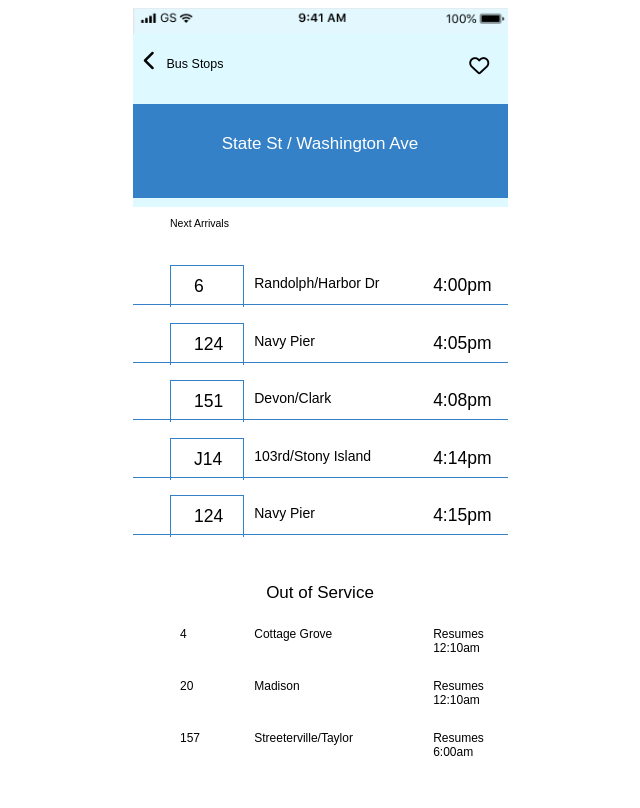
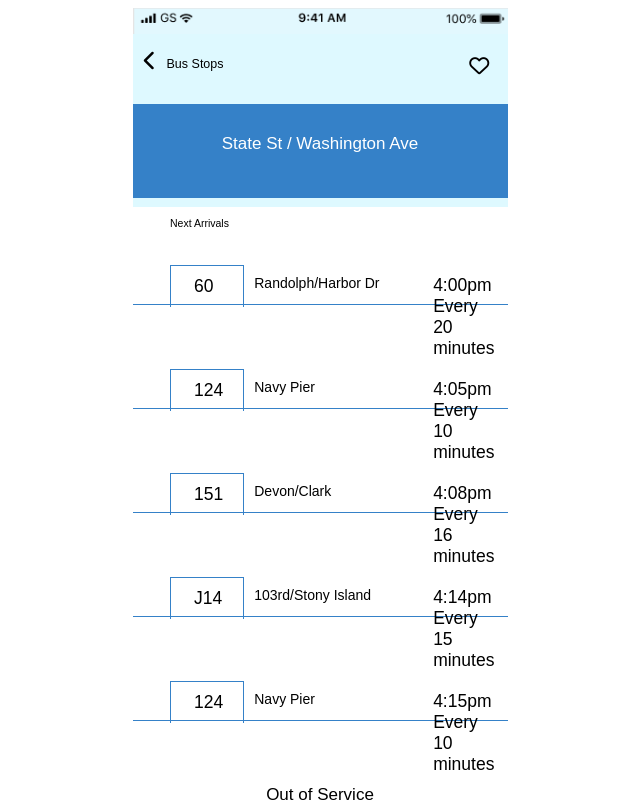
Before and after one commit to benyahr/frontend-challenge, a plain HTML site: page index.html in a window 1280 px wide. Shown: the top 808 px of the page, without its empty margins (320-960 px from the left). Drawn offline with Linux system fonts and the light colour scheme.

Commit message:
Add files via upload
Add frequency times and proper borders

```diff
--- a/index.html
+++ b/index.html
@@ -26,29 +26,29 @@
         <h1>Next Arrivals</h1>
       </div>
       <ul class="ul_row1">
-        <li class="bus feature">6</li>
+        <li class="bus feature">60</li>
         <li class="destination">Randolph/Harbor Dr</li>
-        <li class="time">4:00pm</li>
+        <li class="time">4:00pm Every 20 minutes</li>
       </ul>
       <ul class="ul_row2">
         <li class="bus feature">124</li>
         <li class="destination">Navy Pier</li>
-        <li class="time">4:05pm</li>
+        <li class="time">4:05pm Every 10 minutes</li>
       </ul>
       <ul class="ul_row3">
         <li class="bus feature">151</li>
         <li class="destination">Devon/Clark</li>
-        <li class="time">4:08pm</li>
+        <li class="time">4:08pm Every 16 minutes</li>
       </ul>
       <ul class="ul_row4">
         <li class="bus feature">J14</li>
         <li class="destination">103rd/Stony Island</li>
-        <li class="time">4:14pm</li>
+        <li class="time">4:14pm Every 15 minutes</li>
       </ul>
       <ul class="ul_row5">
         <li class="bus feature">124</li>
         <li class="destination">Navy Pier</li>
-        <li class="time">4:15pm</li>
+        <li class="time">4:15pm Every 10 minutes</li>
       </ul>
 
       <div class="head_lower">
```
